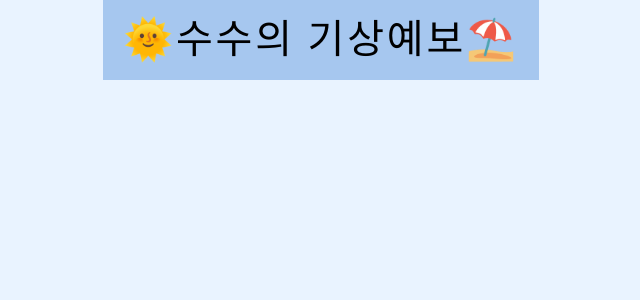
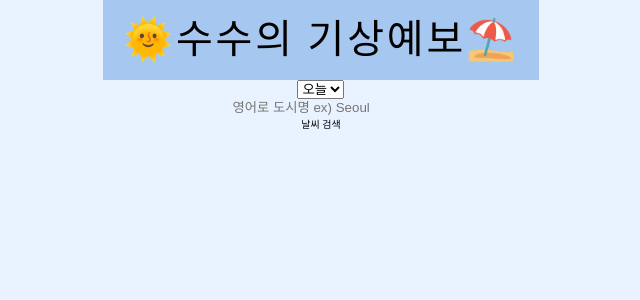
Before and after one commit to GO-SOPT-WEB/JiSooSeo, a React (Vite) app in the folder week4/weather/: page / in a window 1280 px wide. Shown: the top 300 px of the page, without its empty margins (319-959 px from the left). Built offline with nearby package versions, Linux system fonts and the light colour scheme; a web font is replaced by a local one.

Commit message:
[ feat ] api 검색창 구현

```diff
--- a/week4/weather/src/@pages/weatherPage.jsx
+++ b/week4/weather/src/@pages/weatherPage.jsx
@@ -6,6 +6,14 @@ import { Outlet } from "react-router-dom";
 export default function WeatherPage() {
   return (
     <PageLayout>
+      <>
+        <select name="weather">
+          <option value="today">오늘</option>
+          <option value="week">주간</option>
+        </select>
+        <input type="text" placeholder="영어로 도시명 ex) Seoul" />
+        <button type="button">날씨 검색</button>
+      </>
       <Outlet />
     </PageLayout>
   );
```
